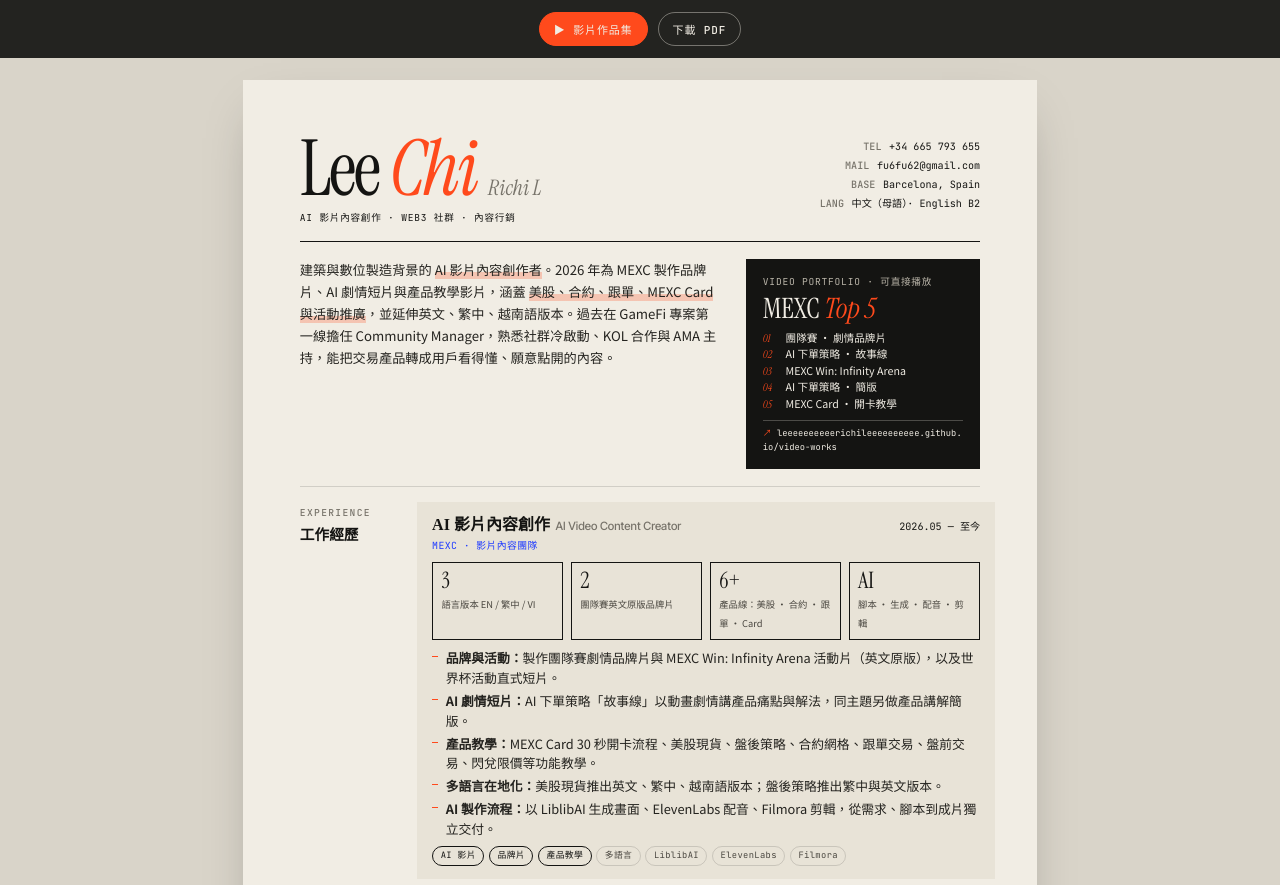
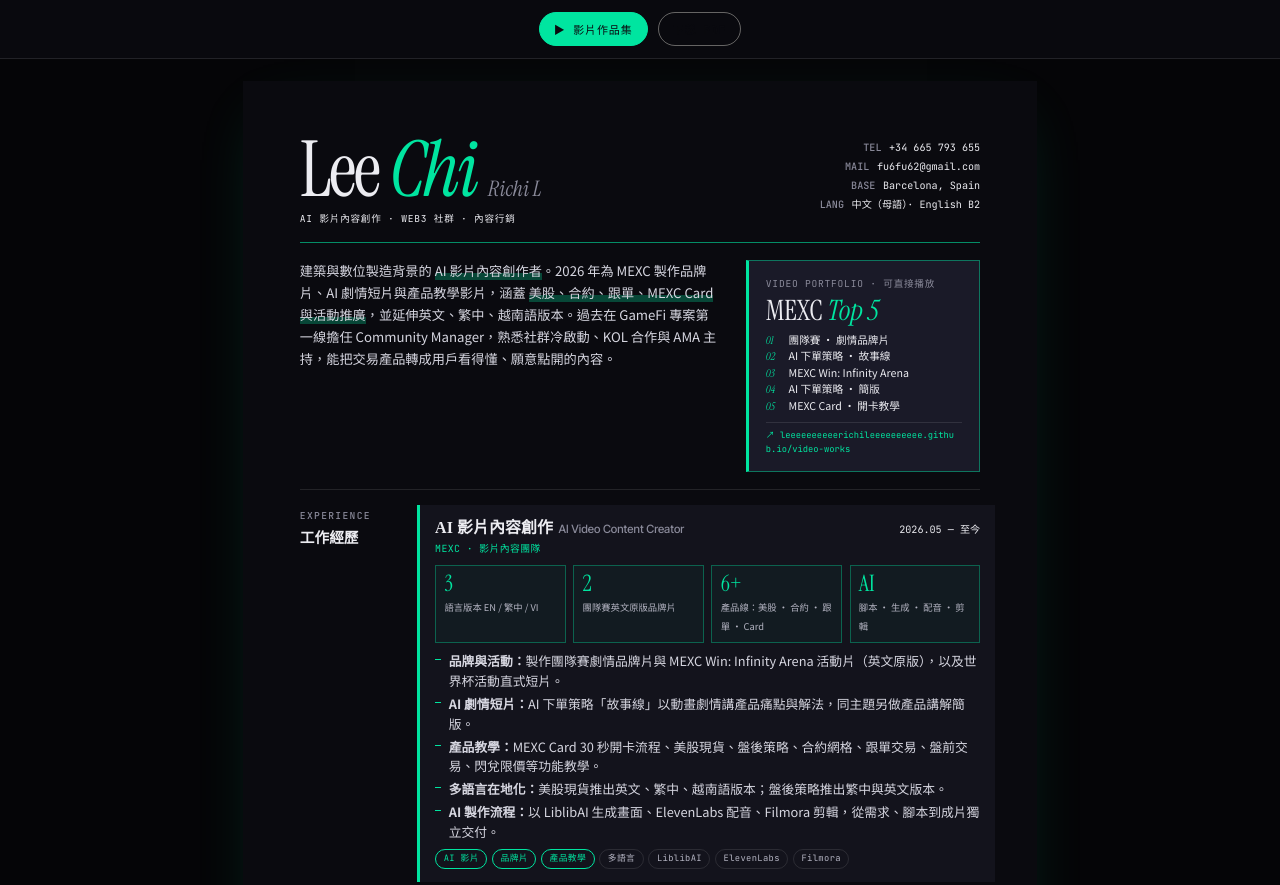
Before and after one commit to leeeeeeeeeerichileeeeeeeeee/video-works, a plain HTML site: page resume/index.html in a window 1280 px wide. Shown: the top 885 px of the page. Drawn offline with Linux system fonts and the light colour scheme.

Commit message:
Resume: green dark color scheme

```diff
--- a/resume/index.html
+++ b/resume/index.html
@@ -9,8 +9,8 @@
 <link href="https://fonts.googleapis.com/css2?family=Instrument+Serif:ital@0;1&family=Inter+Tight:wght@400;500;600;700&family=JetBrains+Mono:wght@400;500&family=Noto+Sans+TC:wght@400;500;700&family=Noto+Serif+TC:wght@600;700;900&display=swap" rel="stylesheet">
 <style>
 :root{
-  --paper:#f1ede4; --ink:#141412; --mute:#77736a; --soft:#4a4740; --line:rgba(20,20,18,.14);
-  --acc:#ff4a1c; --acc2:#1f3bff;
+  --paper:#0a0a0f; --ink:#ececf1; --mute:#8a8a9a; --soft:#b4b4c2; --line:rgba(255,255,255,.1);
+  --acc:#00e5a0; --acc2:#00e5a0; --card:#13131c; --card2:#1a1a28; --body:#d6d6e0;
   --serif:"Instrument Serif","Noto Serif TC",serif;
   --cn:"Noto Sans TC","PingFang TC","Microsoft JhengHei",sans-serif;
   --cnh:"Noto Serif TC","PingFang TC",serif;
@@ -19,7 +19,7 @@
 }
 *{box-sizing:border-box;margin:0;padding:0}
 html{-webkit-print-color-adjust:exact;print-color-adjust:exact}
-body{background:#d9d4c9;color:var(--ink);font-family:var(--cn);font-size:9.6pt;line-height:1.55;-webkit-font-smoothing:antialiased}
+body{background:#050507;color:var(--ink);font-family:var(--cn);font-size:9.6pt;line-height:1.55;-webkit-font-smoothing:antialiased}
 a{color:inherit;text-decoration:none}
 .toolbar{position:sticky;top:0;z-index:10;display:flex;justify-content:center;gap:10px;padding:12px;background:rgba(20,20,18,.92)}
 .toolbar a{font:500 11px var(--mono);letter-spacing:.08em;text-transform:uppercase;color:var(--paper);border:1px solid rgba(241,237,228,.4);padding:8px 14px;border-radius:99px}
@@ -35,11 +35,11 @@ a{color:inherit;text-decoration:none}
 .contact{text-align:right;line-height:1.9;font-family:var(--mono);font-size:7.6pt}
 .contact b{font-weight:500;color:var(--mute);margin-right:2mm}
 .intro{display:grid;grid-template-columns:1fr 62mm;gap:7mm;padding:4.5mm 0;border-bottom:1px solid var(--line)}
-.intro p{font-size:9.9pt;line-height:1.66;color:#24231f}
-.intro p em{font-style:normal;background:linear-gradient(transparent 62%,rgba(255,74,28,.25) 62%)}
+.intro p{font-size:9.9pt;line-height:1.66;color:var(--body)}
+.intro p em{font-style:normal;background:linear-gradient(transparent 62%,rgba(0,229,160,.28) 62%)}
 /* video card */
 .reel{display:block;background:var(--ink);color:var(--paper);padding:4mm 4.5mm;position:relative}
-.reel .mono{color:#b9b4a8}
+.reel .mono{color:var(--mute)}
 .reel h3{font-family:var(--serif);font-size:21pt;line-height:1;margin:1.5mm 0 1.8mm;font-weight:400}
 .reel h3 i{color:var(--acc)}
 .reel ol{list-style:none;counter-reset:n;font-size:8pt;line-height:1.55}
@@ -60,7 +60,7 @@ a{color:inherit;text-decoration:none}
 .org{font-family:var(--mono);font-size:7.4pt;color:var(--acc);letter-spacing:.04em;margin:.6mm 0 1.6mm}
 .feat .org{color:var(--acc2)}
 ul.b{list-style:none}
-ul.b li{position:relative;padding-left:3.6mm;margin-bottom:.8mm;color:#24231f}
+ul.b li{position:relative;padding-left:3.6mm;margin-bottom:.8mm;color:var(--body)}
 ul.b li::before{content:"";position:absolute;left:0;top:2.1mm;width:1.6mm;height:1px;background:var(--acc)}
 ul.b li b{font-weight:700}
 .stats{display:grid;grid-template-columns:repeat(4,1fr);gap:2mm;margin:2.2mm 0}
@@ -70,7 +70,7 @@ ul.b li b{font-weight:700}
 .tags{display:flex;flex-wrap:wrap;gap:1.2mm;margin-top:1.8mm}
 .tag{font-family:var(--mono);font-size:6.6pt;letter-spacing:.04em;border:1px solid var(--line);padding:.6mm 2mm;border-radius:99px;color:var(--soft)}
 .tag.k{border-color:var(--ink);color:var(--ink)}
-.feat{background:#e8e3d7;margin:0 -4mm 3.6mm;padding:3.6mm 4mm;border-bottom:0}
+.feat{background:var(--card2);margin:0 -4mm 3.6mm;padding:3.6mm 4mm;border-bottom:0}
 /* page 2 */
 .edu{display:grid;grid-template-columns:repeat(3,1fr);gap:3mm}
 .edu div{border-top:1.2px solid var(--ink);padding-top:2mm}
@@ -78,7 +78,7 @@ ul.b li b{font-weight:700}
 .edu p{font-size:8.2pt;color:var(--soft);margin-top:.6mm}
 .edu .mono{display:block;margin-top:1.4mm;color:var(--acc)}
 .skills{display:grid;grid-template-columns:repeat(3,1fr);gap:3mm}
-.skills div{background:#e8e3d7;padding:3mm}
+.skills div{background:var(--card2);padding:3mm}
 .skills h4{font-family:var(--mono);font-size:7pt;letter-spacing:.12em;text-transform:uppercase;font-weight:500;color:var(--acc);margin-bottom:1.6mm}
 .skills p{font-size:8.6pt;line-height:1.75}
 .two{display:grid;grid-template-columns:1fr 1fr;gap:5mm}
@@ -89,7 +89,7 @@ ul.b li b{font-weight:700}
 .cta{margin-top:4mm;display:grid;grid-template-columns:1fr auto;align-items:center;gap:5mm;background:var(--ink);color:var(--paper);padding:3.6mm 5mm}
 .cta h3{font-family:var(--serif);font-weight:400;font-size:21pt;line-height:1}
 .cta h3 i{color:var(--acc)}
-.cta p{font-size:8.4pt;color:#cfc9bc;margin-top:1.5mm}
+.cta p{font-size:8.4pt;color:#0a0a0f;margin-top:1.5mm}
 .cta a{font-family:var(--mono);font-size:7.4pt;border:1px solid var(--paper);padding:2.4mm 4mm;border-radius:99px;white-space:nowrap}
 @media print{
   @page{size:A4;margin:0}
@@ -111,6 +111,24 @@ ul.b li b{font-weight:700}
   .foot{position:static;margin-top:20px}
   .cta a{display:inline-block;margin-top:12px}
 }
+
+/* green dark theme overrides */
+.sheet{box-shadow:0 20px 60px -20px rgba(0,229,160,.18)}
+.name i,.reel h3 i,.reel li::before{color:var(--acc)}
+.reel{background:var(--card2);color:var(--ink);border:1px solid rgba(0,229,160,.45);border-left:3px solid var(--acc)}
+.reel .url{color:var(--acc);border-top-color:var(--line)}
+.top,.p2head{border-bottom-color:rgba(0,229,160,.6)}
+.feat{background:var(--card);border-left:3px solid var(--acc)}
+.stat{border-color:rgba(0,229,160,.35);background:rgba(0,229,160,.04)}
+.stat b{color:var(--acc)}
+.tag.k{border-color:var(--acc);color:var(--acc)}
+.edu div{border-top-color:var(--acc)}
+.skills div{background:var(--card2)}
+.cta{background:var(--acc);color:#0a0a0f}
+.cta h3 i{color:#0a0a0f;font-style:italic}
+.cta .mono{border-color:#0a0a0f!important;color:#0a0a0f}
+.toolbar{background:rgba(10,10,15,.94);border-bottom:1px solid var(--line)}
+.toolbar a.p{color:#0a0a0f}
 </style>
 </head>
 <body>
```
Also changed, not shown: 1 other file.
